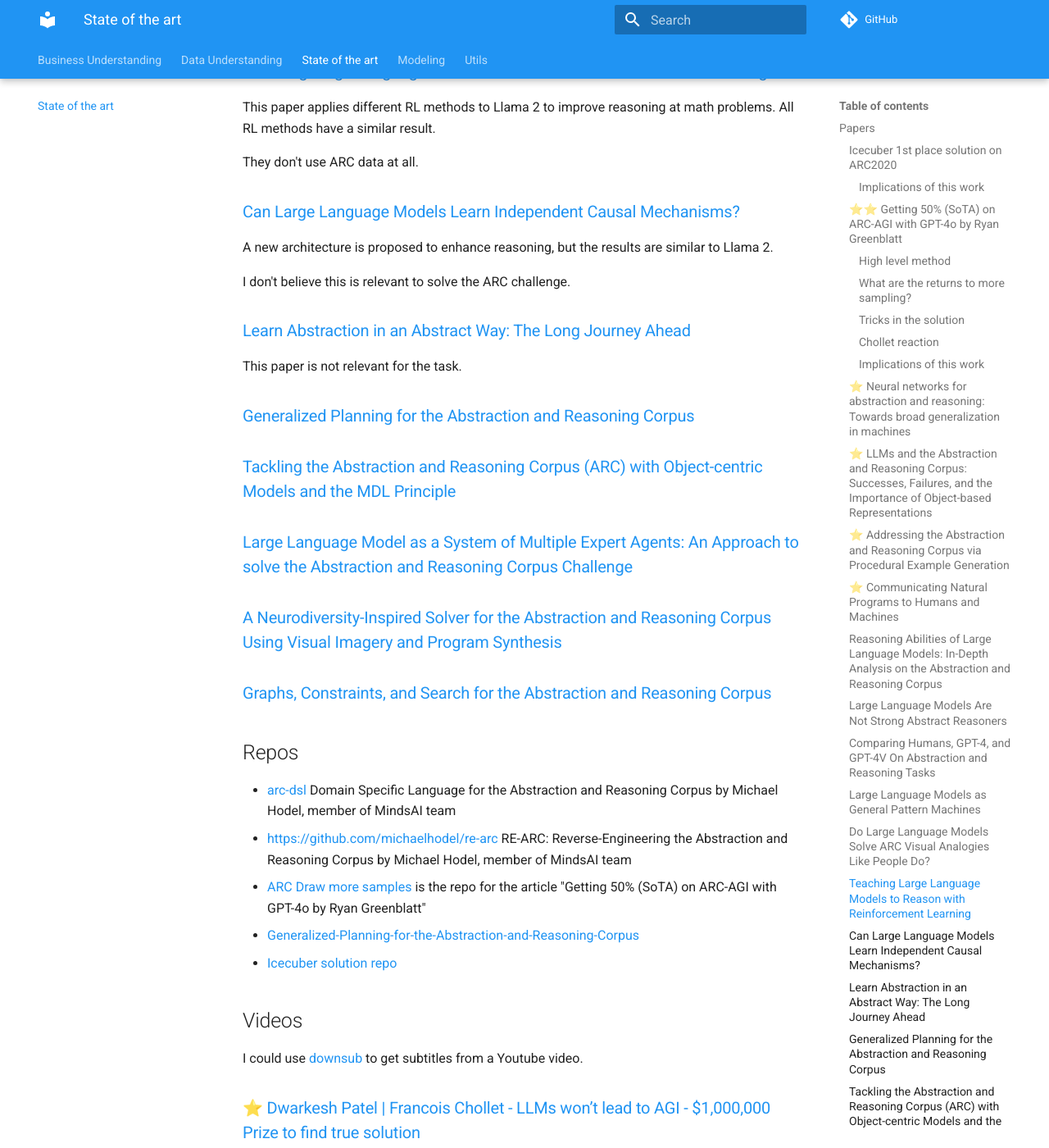
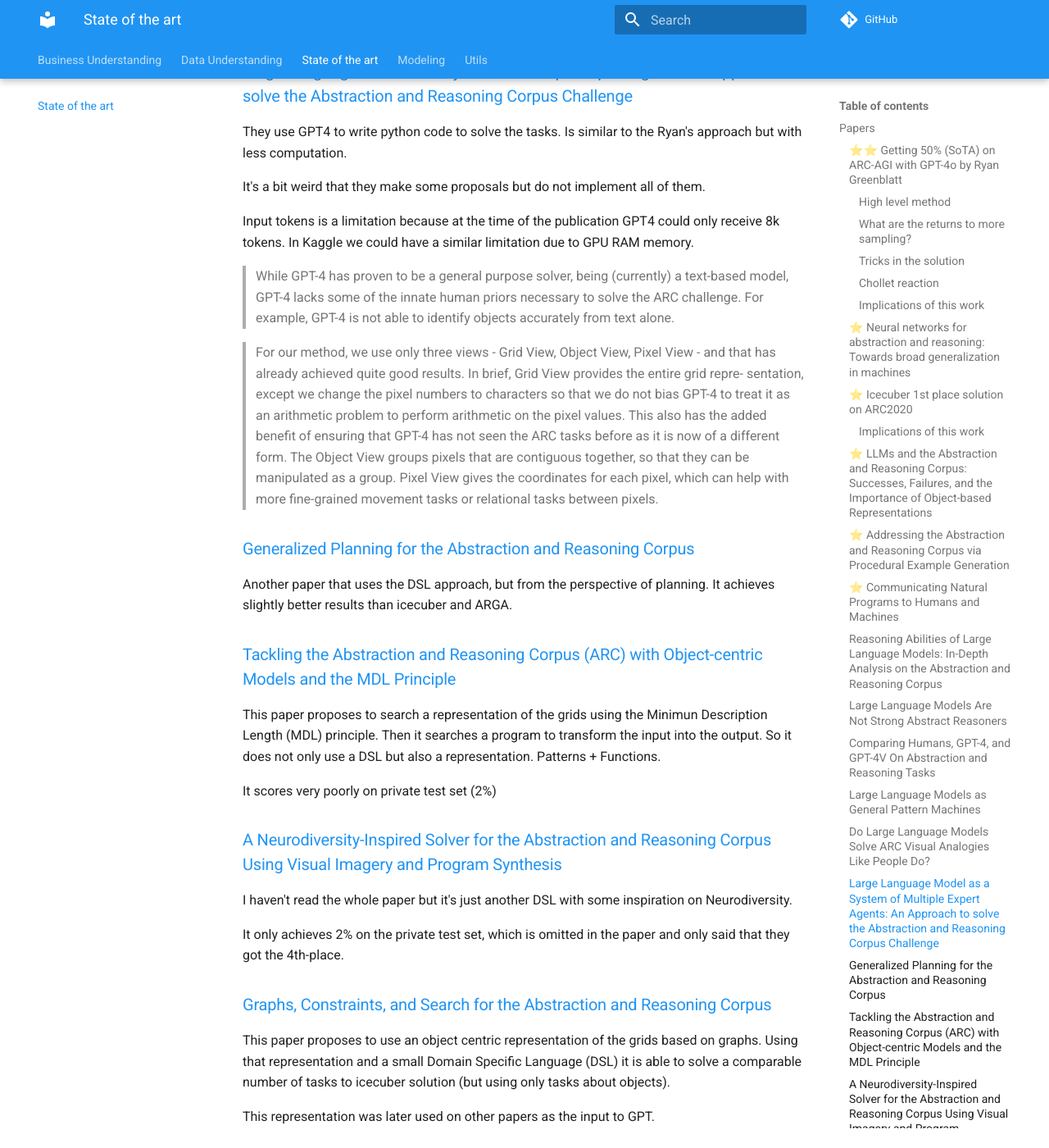
Before and after one commit to zhengjunyao-work/arc24, an MkDocs documentation site: the page built from docs/03_State_of_the_art.md, in a window 1280 px wide and 1400 px high, scrolled down 10909 px. Shown: the whole window at 82% size. Built offline with MkDocs 1.6.1 and Material for MkDocs 9.7.7, drawn with Linux system fonts in a browser that asks for light colours; comment, search, counter and statistics services are not loaded; some of the changed text lies outside the part shown.

Commit message:
added more papers

```diff
--- a/docs/03_State_of_the_art.md
+++ b/docs/03_State_of_the_art.md
@@ -8,30 +8,6 @@ These are the sources of papers used:
 
 - [Citations to the "On the measure of intelligence" paper on Google Scholar](https://scholar.google.com/scholar?start=10&hl=en&scisbd=1&as_sdt=2005&sciodt=0,5&cites=645844335140263496&scipsc=)
 - [Papers on Arxiv with `abstraction reasoning corpus` in the title](https://arxiv.org/search/advanced?advanced=&terms-0-operator=AND&terms-0-term=abstraction+reasoning+corpus&terms-0-field=title&classification-physics_archives=all&classification-include_cross_list=include&date-filter_by=all_dates&date-year=&date-from_date=&date-to_date=&date-date_type=submitted_date&abstracts=show&size=50&order=-announced_date_first)
-
-### [Icecuber 1st place solution on ARC2020](https://www.kaggle.com/competitions/abstraction-and-reasoning-challenge/discussion/154597)
-
-> Unfortunately, I don't feel like my solution itself brings us closer to AGI. The main component is a DSL which applies up to 4 of 142 unary transformations (42 different functions, some have different variants). This DSL is solved by enumeration (exploiting duplicates) + a greedy stacking combiner. Everything is implemented efficiently in C++ (with no dependencies) and running in parallel.
-
-- [Icecuber solution repo](https://github.com/top-quarks/ARC-solution)
-- [Icecuber solution documentation](https://github.com/top-quarks/ARC-solution/blob/master/ARC-solution_documentation.pdf)
-
-> I then noticed that **distribution of training, evaluation and LB were quite different, so I decided the evaluation dataset was better used as training data**. I hand-coded 100 evaluation tasks, which I used to add more transformations, and improve my DSL. I noticed that functions taking more than 1 argument were growing my search space super-exponentially, and that they usually just took either the input or output image size as second argument. This led me to only keep unary functions. I also added lists of images as a type, to solve tasks that required looping. I also started representing my DSL in a DAG to exploit duplicates (multiple transformations giving same output). This required me to rewrite most of my code, but gave me 14 tasks on LB.
-
-<!--- --->
-
-> I double the sample inputs by adding the same tasks flipped along a diagonal. This makes for 3 full runs (depth 3 for performance reasons): one normal, and one for each diagonal. This simple addition moved me from 17 to 21 tasks solved on the LB (and hence helped more than all the optimizations needed for doing depth 4 search instead of depth 3).
-
-#### Implications of this work
-
-This work shows that at least 20% of the test set tasks can be solved using just 3 transformations (because the search was limited to a depth of 3).
-
-The ARC set can be solved given enough compute and a complete DSL. This will be a brute-force approach
-to the problem that won't be intelligent. The intelligence lies in the developer that produced the
-complete DSL and the search algorithm. This system won't generalize to new problems.
-
-The world is too complex to have a DSL, that's why we write new python code for each application.
-The way we solve the ARC is important, we have to design the more general solution possible.
 
 ### ⭐⭐ [Getting 50% (SoTA) on ARC-AGI with GPT-4o by Ryan Greenblatt](https://redwoodresearch.substack.com/p/getting-50-sota-on-arc-agi-with-gpt)
 
@@ -149,6 +125,30 @@ Results are weak and do not surpass the state of the art.
 > when a person attempts an ARC task, we see a similar process: one tries to abstract the
 training tasks to a ‘program’ (generally in natural language in one’s head, for example “rotate by 90
 degrees”); human intuition is the search procedure.
+
+### ⭐ [Icecuber 1st place solution on ARC2020](https://www.kaggle.com/competitions/abstraction-and-reasoning-challenge/discussion/154597)
+
+> Unfortunately, I don't feel like my solution itself brings us closer to AGI. The main component is a DSL which applies up to 4 of 142 unary transformations (42 different functions, some have different variants). This DSL is solved by enumeration (exploiting duplicates) + a greedy stacking combiner. Everything is implemented efficiently in C++ (with no dependencies) and running in parallel.
+
+- [Icecuber solution repo](https://github.com/top-quarks/ARC-solution)
+- [Icecuber solution documentation](https://github.com/top-quarks/ARC-solution/blob/master/ARC-solution_documentation.pdf)
+
+> I then noticed that **distribution of training, evaluation and LB were quite different, so I decided the evaluation dataset was better used as training data**. I hand-coded 100 evaluation tasks, which I used to add more transformations, and improve my DSL. I noticed that functions taking more than 1 argument were growing my search space super-exponentially, and that they usually just took either the input or output image size as second argument. This led me to only keep unary functions. I also added lists of images as a type, to solve tasks that required looping. I also started representing my DSL in a DAG to exploit duplicates (multiple transformations giving same output). This required me to rewrite most of my code, but gave me 14 tasks on LB.
+
+<!--- --->
+
+> I double the sample inputs by adding the same tasks flipped along a diagonal. This makes for 3 full runs (depth 3 for performance reasons): one normal, and one for each diagonal. This simple addition moved me from 17 to 21 tasks solved on the LB (and hence helped more than all the optimizations needed for doing depth 4 search instead of depth 3).
+
+#### Implications of this work
+
+This work shows that at least 20% of the test set tasks can be solved using just 3 transformations (because the search was limited to a depth of 3).
+
+The ARC set can be solved given enough compute and a complete DSL. This will be a brute-force approach
+to the problem that won't be intelligent. The intelligence lies in the developer that produced the
+complete DSL and the search algorithm. This system won't generalize to new problems.
+
+The world is too complex to have a DSL, that's why we write new python code for each application.
+The way we solve the ARC is important, we have to design the more general solution possible.
 
 ### ⭐ [LLMs and the Abstraction and Reasoning Corpus: Successes, Failures, and the Importance of Object-based Representations](https://arxiv.org/abs/2305.18354v2)
 
@@ -268,6 +268,43 @@ They create  a very simple version of ARC challenge for kids. They compare the r
 
 Not very useful for our task, we need to solve the real and difficult one.
 
+### [Large Language Model as a System of Multiple Expert Agents: An Approach to solve the Abstraction and Reasoning Corpus Challenge](https://arxiv.org/abs/2310.05146)
+
+They use GPT4 to write python code to solve the tasks. Is similar to the Ryan's approach but with less computation.
+
+It's a bit weird that they make some proposals but do not implement all of them.
+
+Input tokens is a limitation because at the time of the publication GPT4 could only receive 8k tokens. In Kaggle we could have a similar limitation due to GPU RAM memory.
+
+> While GPT-4 has proven to be a general purpose solver, being (currently) a text-based model, GPT-4 lacks some of the innate human priors necessary to solve the ARC challenge. For example, GPT-4 is not able to identify objects accurately from text alone.
+
+<!--- --->
+
+> For our method, we use only three views - Grid View, Object View, Pixel View - and that has already achieved quite good results. In brief, Grid View provides the entire grid repre- sentation, except we change the pixel numbers to characters so that we do not bias GPT-4 to treat it as an arithmetic problem to perform arithmetic on the pixel values. This also has the added benefit of ensuring that GPT-4 has not seen the ARC tasks before as it is now of a different form. The Object View groups pixels that are contiguous together, so that they can be manipulated as a group. Pixel View gives the coordinates for each pixel, which can help with more fine-grained movement tasks or relational tasks between pixels.
+
+### [Generalized Planning for the Abstraction and Reasoning Corpus](https://arxiv.org/abs/2401.07426)
+
+Another paper that uses the DSL approach, but from the perspective of planning. It achieves slightly better results than icecuber and ARGA.
+
+### [Tackling the Abstraction and Reasoning Corpus (ARC) with Object-centric Models and the MDL Principle](https://arxiv.org/abs/2311.00545)
+
+This paper proposes to search a representation of the grids using the Minimun Description Length (MDL) principle. Then it searches a program to transform the input into the output.
+So it does not only use a DSL but also a representation. Patterns + Functions.
+
+It scores very poorly on private test set (2%)
+
+### [A Neurodiversity-Inspired Solver for the Abstraction and Reasoning Corpus Using Visual Imagery and Program Synthesis](https://arxiv.org/abs/2302.09425)
+
+I haven't read the whole paper but it's just another DSL with some inspiration on Neurodiversity.
+
+It only achieves 2% on the private test set, which is omitted in the paper and only said that they got the 4th-place.
+
+### [Graphs, Constraints, and Search for the Abstraction and Reasoning Corpus](https://arxiv.org/abs/2210.09880)
+
+This paper proposes to use an object centric representation of the grids based on graphs. Using that representation and a small Domain Specific Language (DSL) it is able to solve a comparable number of tasks to icecuber solution (but using only tasks about objects).
+
+This representation was later used on other papers as the input to GPT.
+
 ### [Teaching Large Language Models to Reason with Reinforcement Learning](https://arxiv.org/abs/2403.04642)
 
 This paper applies different RL methods to Llama 2 to improve reasoning at math problems. All RL methods have a similar result.
@@ -283,16 +320,6 @@ I don't believe this is relevant to solve the ARC challenge.
 ### [Learn Abstraction in an Abstract Way: The Long Journey Ahead](https://openreview.net/forum?id=wHanWNJN0r)
 
 This paper is not relevant for the task.
-
-### [Generalized Planning for the Abstraction and Reasoning Corpus](https://arxiv.org/abs/2401.07426)
-
-### [Tackling the Abstraction and Reasoning Corpus (ARC) with Object-centric Models and the MDL Principle](https://arxiv.org/abs/2311.00545)
-
-### [Large Language Model as a System of Multiple Expert Agents: An Approach to solve the Abstraction and Reasoning Corpus Challenge](https://arxiv.org/abs/2310.05146)
-
-### [A Neurodiversity-Inspired Solver for the Abstraction and Reasoning Corpus Using Visual Imagery and Program Synthesis](https://arxiv.org/abs/2302.09425)
-
-### [Graphs, Constraints, and Search for the Abstraction and Reasoning Corpus](https://arxiv.org/abs/2210.09880)
 
 ## Repos
 
```
